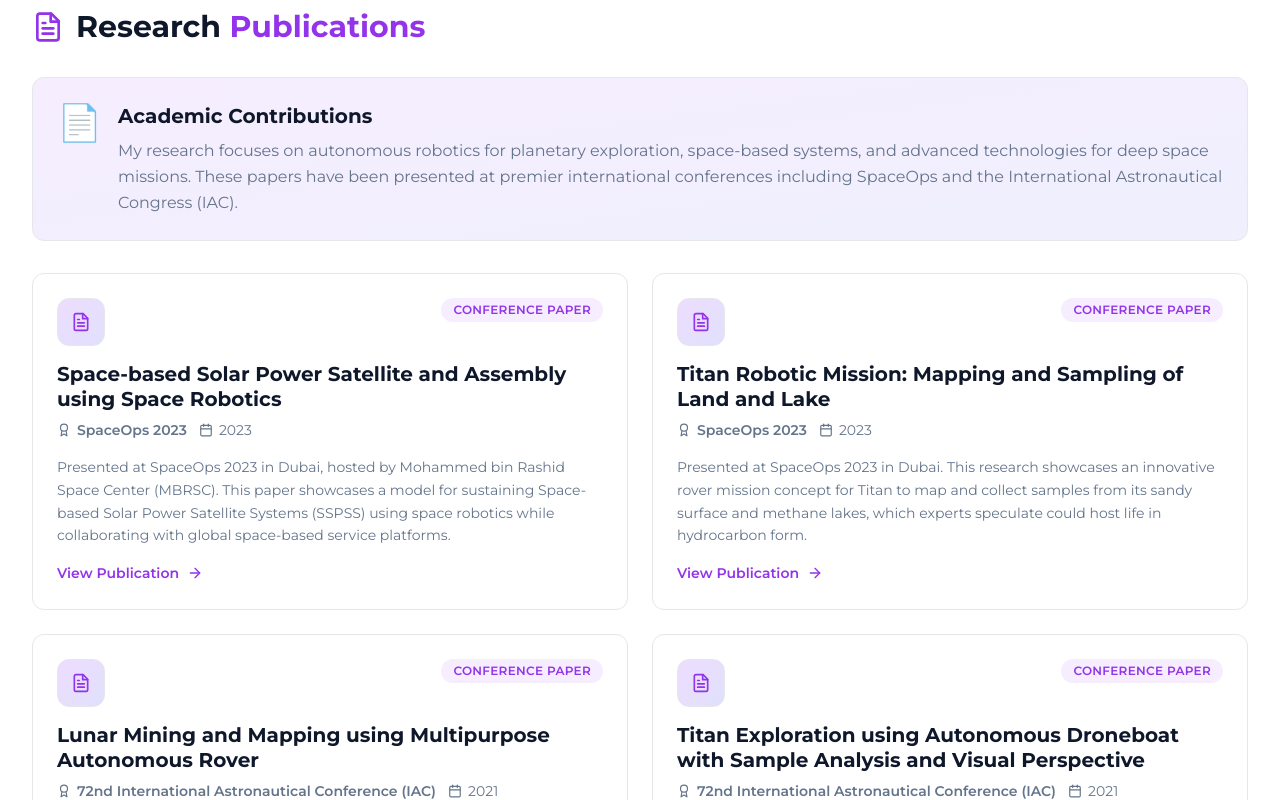
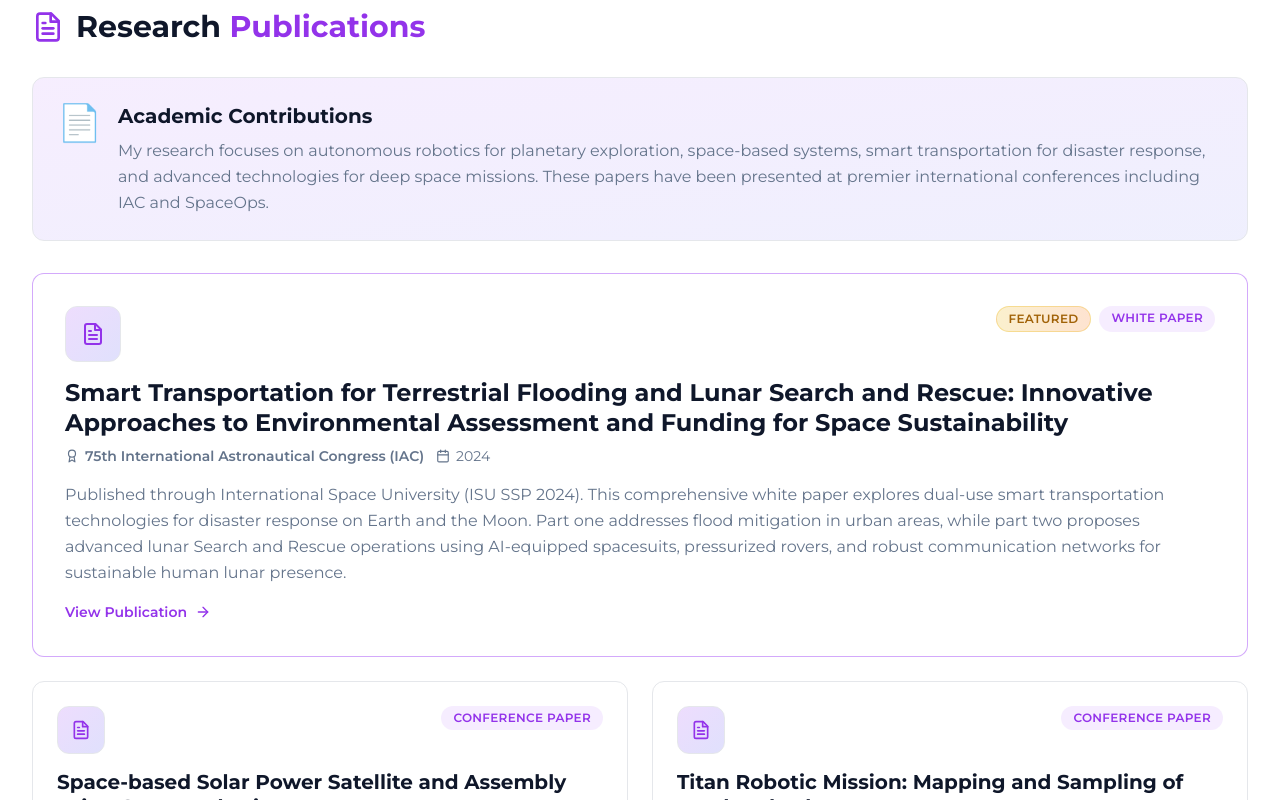
Before and after one commit to prathameshbarapatre5/Portfolio, a Next.js app: page /articles in a window 1280 px wide. Shown: the part 420-1220 px from the top of the page. Built offline with nearby package versions, Linux system fonts and the light colour scheme.

Commit message:
Update page.tsx

```diff
--- a/app/articles/page.tsx
+++ b/app/articles/page.tsx
@@ -20,29 +20,36 @@ const itemVariants = {
     visible: { opacity: 1, y: 0, transition: { duration: 0.6 } }
 };
 
-const PublicationCard = ({ title, conference, year, type, description, link }: any) => {
+const PublicationCard = ({ title, conference, year, type, description, link, featured }: any) => {
     return (
         <motion.article
             variants={itemVariants}
-            className='group relative overflow-hidden rounded-xl border border-gray-200 dark:border-gray-800 bg-white dark:bg-gray-900 hover:shadow-xl transition-all duration-300'
+            className={`group relative overflow-hidden rounded-xl border ${featured ? 'border-purple-500/50 dark:border-purple-400/50' : 'border-gray-200 dark:border-gray-800'} bg-white dark:bg-gray-900 hover:shadow-xl transition-all duration-300 ${featured ? 'md:col-span-2' : ''}`}
         >
             <div className="absolute inset-0 bg-gradient-to-br from-purple-500/5 to-indigo-500/5 opacity-0 group-hover:opacity-100 transition-opacity duration-300"></div>
 
-            <div className='relative p-6'>
+            <div className={`relative ${featured ? 'p-8' : 'p-6'}`}>
                 <div className='space-y-4'>
                     {/* Icon & Badge */}
                     <div className='flex items-start justify-between'>
-                        <div className='w-12 h-12 rounded-xl bg-gradient-to-br from-purple-500/20 to-indigo-500/20 flex items-center justify-center border border-gray-200 dark:border-gray-700'>
-                            <FileText className='text-purple-600 dark:text-purple-400' size={20} />
+                        <div className={`${featured ? 'w-14 h-14' : 'w-12 h-12'} rounded-xl bg-gradient-to-br from-purple-500/20 to-indigo-500/20 flex items-center justify-center border border-gray-200 dark:border-gray-700`}>
+                            <FileText className='text-purple-600 dark:text-purple-400' size={featured ? 24 : 20} />
                         </div>
-                        <span className='px-3 py-1 bg-purple-500/10 text-purple-600 dark:text-purple-400 rounded-full text-xs font-semibold uppercase tracking-wide'>
-                            {type}
-                        </span>
+                        <div className='flex gap-2'>
+                            {featured && (
+                                <span className='px-3 py-1 bg-gradient-to-r from-yellow-500/20 to-orange-500/20 text-yellow-700 dark:text-yellow-400 rounded-full text-xs font-semibold uppercase tracking-wide border border-yellow-500/30'>
+                                    Featured
+                                </span>
+                            )}
+                            <span className='px-3 py-1 bg-purple-500/10 text-purple-600 dark:text-purple-400 rounded-full text-xs font-semibold uppercase tracking-wide'>
+                                {type}
+                            </span>
+                        </div>
                     </div>
 
                     {/* Title */}
                     <div>
-                        <h3 className='text-xl font-bold text-dark dark:text-light mb-2 leading-tight'>
+                        <h3 className={`${featured ? 'text-2xl' : 'text-xl'} font-bold text-dark dark:text-light mb-2 leading-tight`}>
                             {title}
                         </h3>
                         <div className='flex flex-wrap items-center gap-3 text-sm text-secondary dark:text-gray-400'>
@@ -58,7 +65,7 @@ const PublicationCard = ({ title, conference, year, type, description, link }: a
                     </div>
 
                     {/* Description */}
-                    <p className='text-sm text-secondary dark:text-gray-400 leading-relaxed'>
+                    <p className={`${featured ? 'text-base' : 'text-sm'} text-secondary dark:text-gray-400 leading-relaxed`}>
                         {description}
                     </p>
 
@@ -184,6 +191,15 @@ const MagazineCard = ({ title, description, edition, date, readTime, link, categ
 const Articles = () => {
     // Research Publications
     const publications = [
+        {
+            title: "Smart Transportation for Terrestrial Flooding and Lunar Search and Rescue: Innovative Approaches to Environmental Assessment and Funding for Space Sustainability",
+            conference: "75th International Astronautical Congress (IAC)",
+            year: "2024",
+            type: "White Paper",
+            description: "Published through International Space University (ISU SSP 2024). This comprehensive white paper explores dual-use smart transportation technologies for disaster response on Earth and the Moon. Part one addresses flood mitigation in urban areas, while part two proposes advanced lunar Search and Rescue operations using AI-equipped spacesuits, pressurized rovers, and robust communication networks for sustainable human lunar presence.",
+            link: "#",
+            featured: true
+        },
         {
             title: "Space-based Solar Power Satellite and Assembly using Space Robotics",
             conference: "SpaceOps 2023",
@@ -330,9 +346,9 @@ const Articles = () => {
                                     Academic Contributions
                                 </h3>
                                 <p className='text-secondary dark:text-gray-400 leading-relaxed'>
-                                    My research focuses on autonomous robotics for planetary exploration, space-based systems, and
-                                    advanced technologies for deep space missions. These papers have been presented at premier
-                                    international conferences including SpaceOps and the International Astronautical Congress (IAC).
+                                    My research focuses on autonomous robotics for planetary exploration, space-based systems, smart
+                                    transportation for disaster response, and advanced technologies for deep space missions. These papers
+                                    have been presented at premier international conferences including IAC and SpaceOps.
                                 </p>
                             </div>
                         </div>
```
